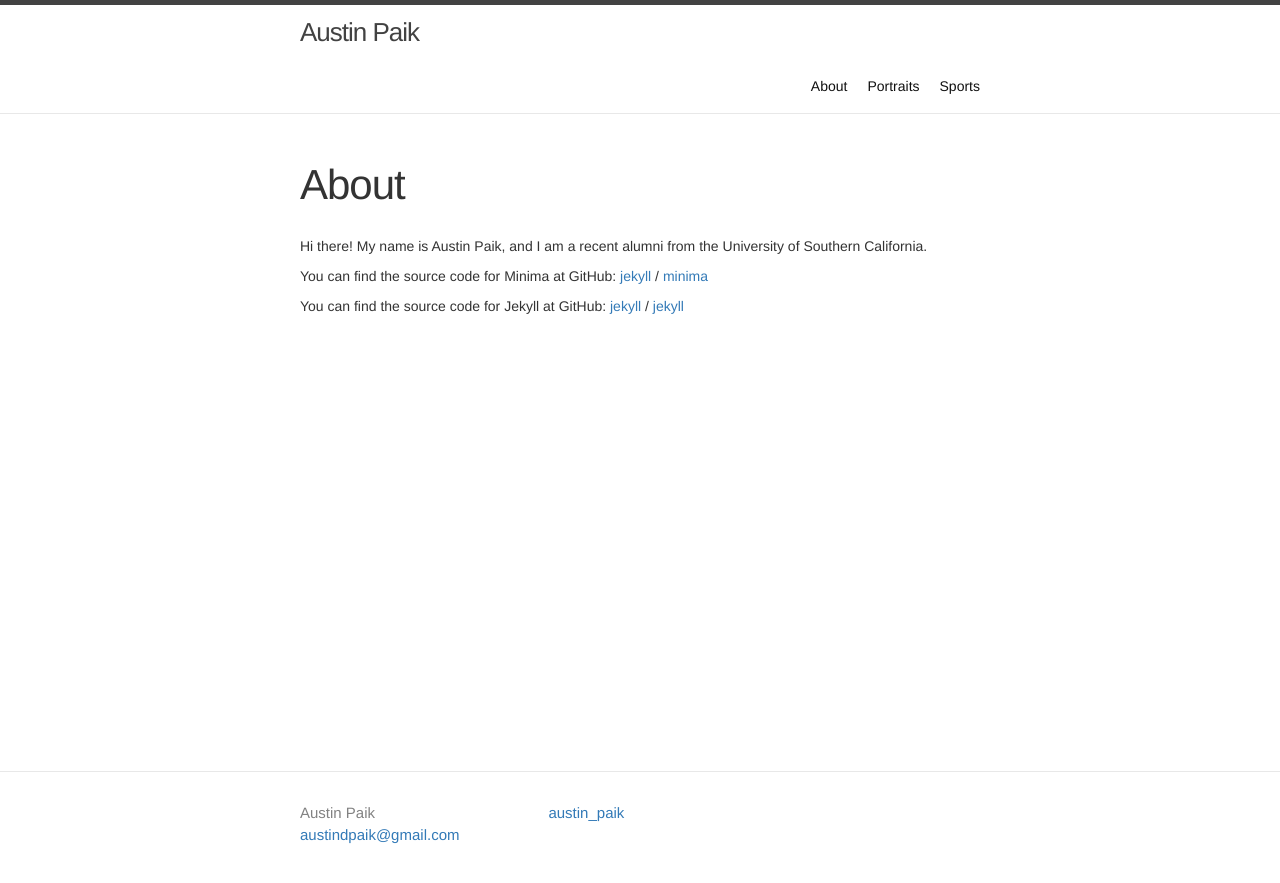
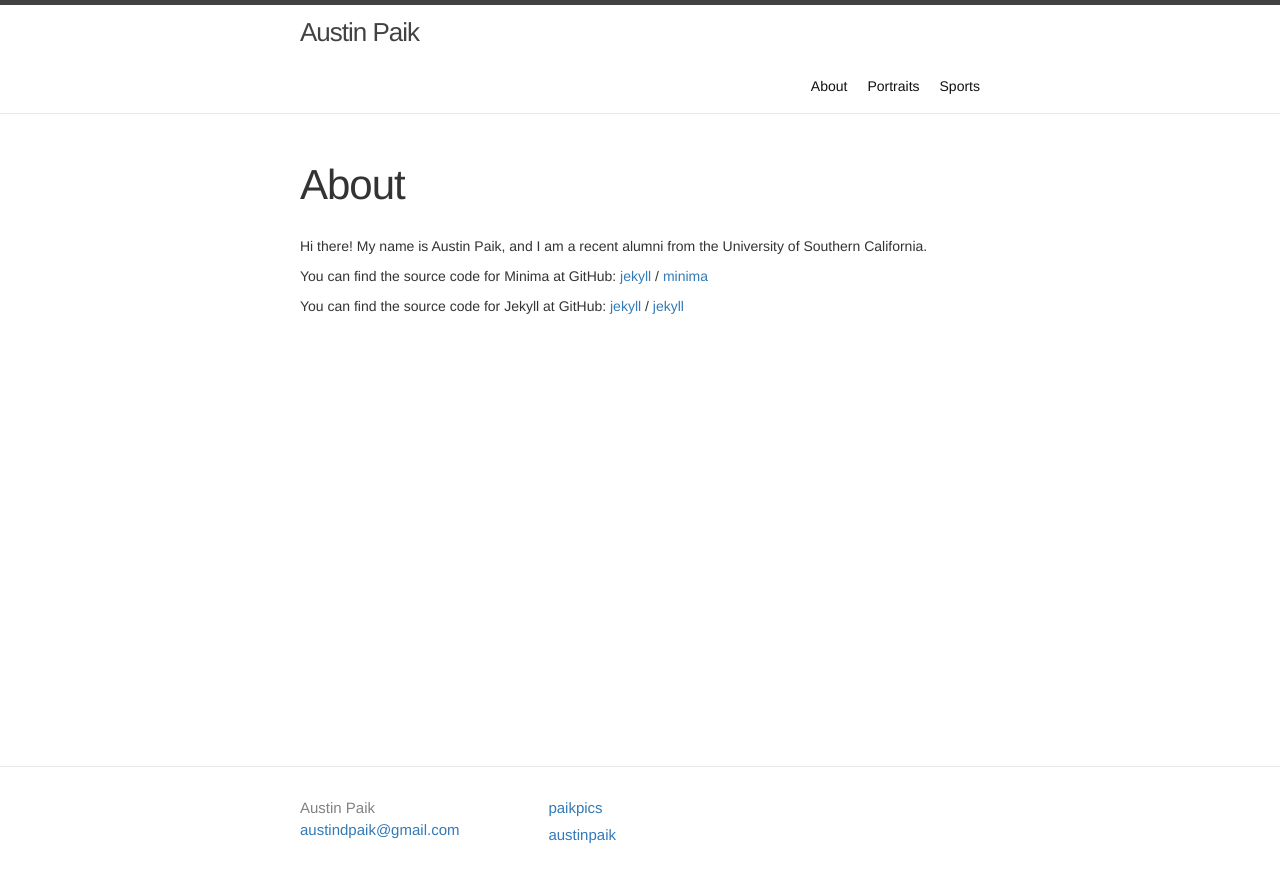
Before and after one commit to austinpaik/austinpaik.github.io, a Jekyll site: the page built from about.md, in a window 1280 px wide. Shown: the top 883 px of the page. Built offline with Jekyll 4.4.1, drawn with Linux system fonts in a browser that asks for light colours.

Commit message:
First commit

```diff
--- a/_config.yml
+++ b/_config.yml
@@ -19,8 +19,8 @@ description: >- # this means to ignore newlines until "baseurl:"
 
 baseurl: "austinpaik.github.io" # the subpath of your site, e.g. /blog
 url: "austinpaik.com" # the base hostname & protocol for your site, e.g. http://example.com
-
-twitter_username: austin_paik
+instagram_username: paikpics
+linkedin_username: austinpaik
 
 # Build settings
 markdown: kramdown
```
